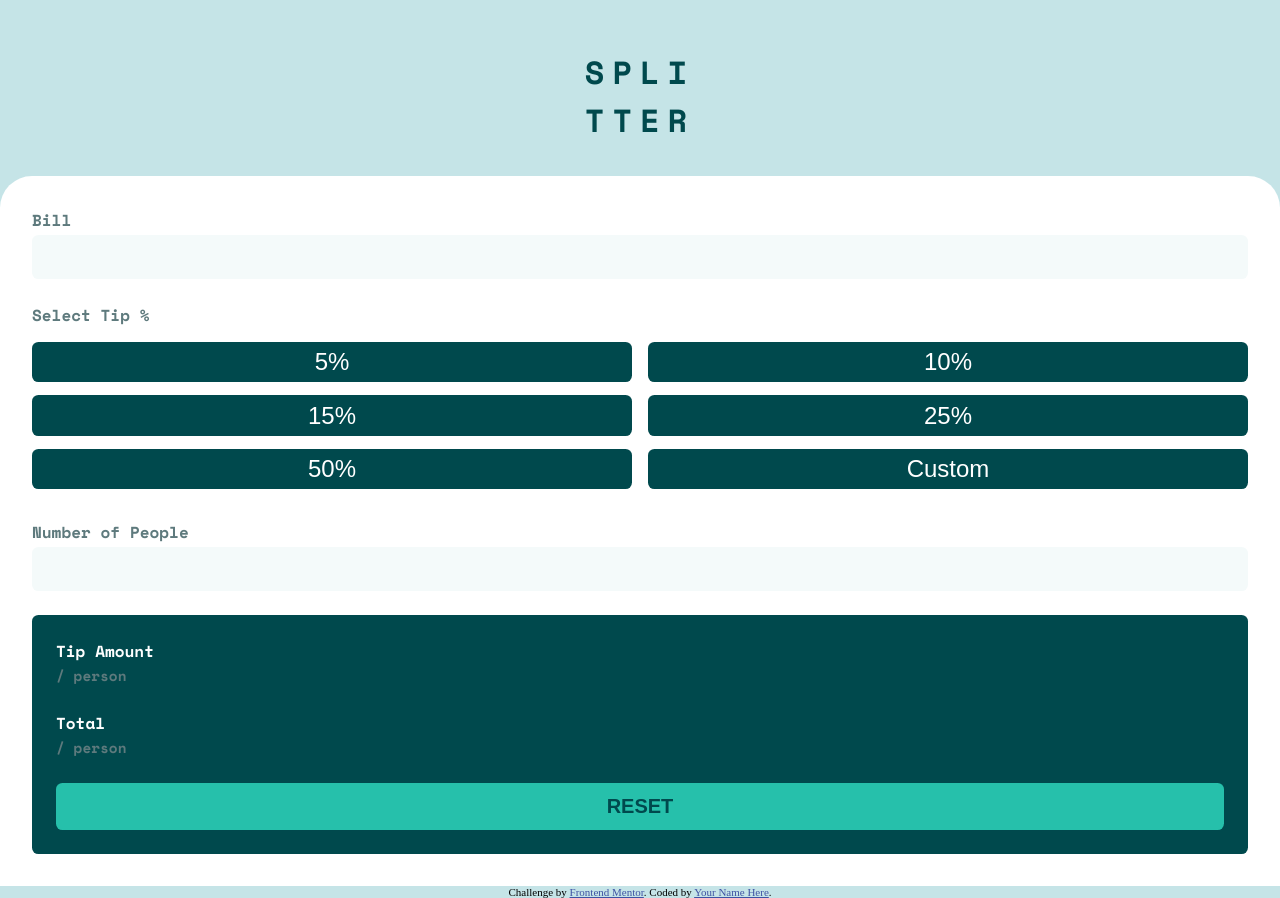
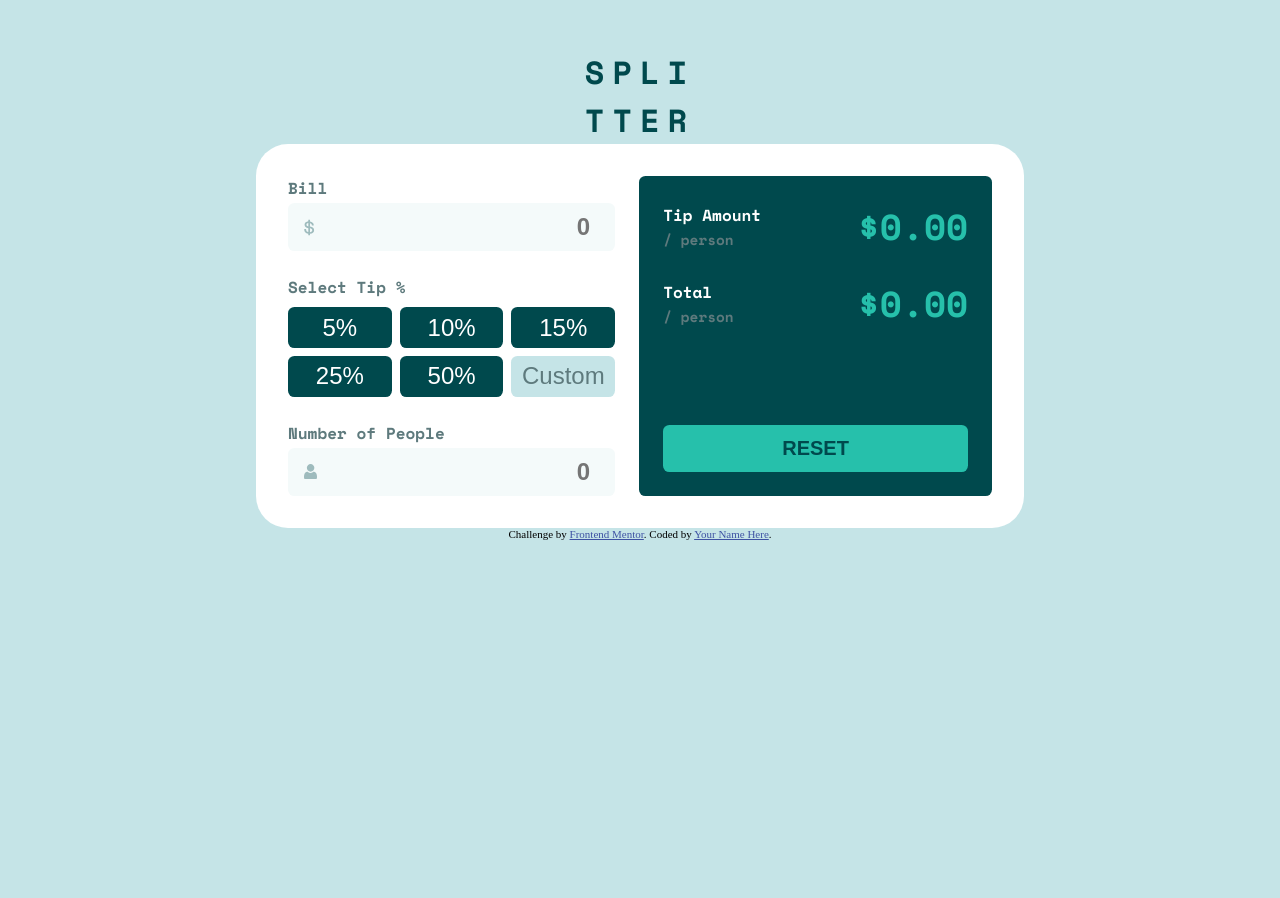
Before and after one commit to ProgramistaJarek/tip-calculator-app-main, a plain HTML site: page index.html in a window 1280 px wide. After the commit the page ends 800 px from the top, so only its background shows below. Drawn offline with nearby package versions, Linux system fonts and the light colour scheme.

Commit message:
adding script

```diff
--- a/index.html
+++ b/index.html
@@ -22,36 +22,36 @@
     </style>
   </head>
   <body>
-    <h1>Spli<br>tter</h1>
+    <h1>Spli<br />tter</h1>
     <form>
       <div class="left">
         <div class="bill grid-1">
           <p>Bill</p>
-          <input type="text" name="bill" id="bill" />
+          <input type="number" name="bill" id="bill" placeholder="0" />
         </div>
 
         <div class="tips grid-2">
           <p>Select Tip %</p>
           <div class="tip-btn">
-            <button>5%</button>
-            <button>10%</button>
-            <button>15%</button>
-            <button>25%</button>
-            <button>50%</button>
-            <button>Custom</button>
+            <button class="tips-btn" type="button" value="5" onclick="ShowValue(this)">5%</button>
+            <button class="tips-btn" type="button" value="10" onclick="ShowValue(this)">10%</button>
+            <button class="tips-btn" type="button" value="15" onclick="ShowValue(this)">15%</button>
+            <button class="tips-btn" type="button" value="25" onclick="ShowValue(this)">25%</button>
+            <button class="tips-btn" type="button" value="50" onclick="ShowValue(this)">50%</button>
+            <button class="custom tips-btn" type="button">Custom</button>
           </div>
         </div>
 
         <div class="no-people grid-3">
           <p>Number of People</p>
-          <input type="text" name="no-people" id="no-people" />
+          <input type="number" name="no-people" id="no-people" placeholder="0" />
         </div>
       </div>
       <div class="right">
         <div class="costs grid-4">
-          <p>Tip Amount <br><span>/ person</span></p>
+          <div class="costs-info"><p>Tip Amount <br /><span>/ person</span></p> <p class="cost-look" id="cost-amount">$0.00</p></div>
 
-          <p>Total <br><span>/ person</span></p>
+          <div class="costs-info"><p>Total <br /><span>/ person</span></p> <p class="cost-look" id="cost-total">$0.00</p></div>
         </div>
         <button class="btn">Reset</button>
       </div>
@@ -60,5 +60,6 @@
       Challenge by <a href="https://www.frontendmentor.io?ref=challenge" target="_blank">Frontend Mentor</a>. Coded by
       <a href="#">Your Name Here</a>.
     </div>
+    <script src="script/script.js"></script>
   </body>
 </html>
--- /dev/null
+++ b/script/script.js
@@ -0,0 +1,22 @@
+console.log("hello world!");
+
+
+let tips = 0;
+function ShowValue(btn) {
+  tips = btn.value;
+  let number = document.querySelector("#bill").value;
+  let numberOfPeople = document.querySelector("#no-people").value;
+  let test = document.querySelector("#cost-amount");
+let test2 = document.querySelector("#cost-total");
+  //console.log(number);
+  //console.log(tips);
+  //console.log(numberOfPeople);
+  let person = number / numberOfPeople;
+  //console.log(person);
+  let tipAmount = person * (tips / 100);
+  //console.log(parseFloat(tipAmount).toFixed(2));
+  let total = person + tipAmount;
+  //console.log(parseFloat(total).toFixed(2));
+  test.innerHTML = "$" + parseFloat(tipAmount).toFixed(2);
+  test2.innerHTML = "$" + parseFloat(total).toFixed(2);
+}
--- a/style/base/_reset.scss
+++ b/style/base/_reset.scss
@@ -1,8 +1,8 @@
 * {
   margin: 0;
   padding: 0;
+  box-sizing: border-box;
 }
-
 
 *,
 *:before,
--- a/style/layout/_form.scss
+++ b/style/layout/_form.scss
@@ -6,3 +6,13 @@ form {
   border-top-right-radius: 2rem;
   font-family: $font-Space-Mono;
 }
+
+@media (min-width: 768px) {
+  form {
+    display: flex;
+    justify-content: space-between;
+    max-width: 768px;
+    margin: 0 auto;
+    border-radius: 2rem;
+  }
+}
--- a/style/layout/_left.scss
+++ b/style/layout/_left.scss
@@ -2,20 +2,37 @@
   p {
     color: $dark-grayish-cyan;
     font-weight: $font-700;
+    position: relative;
+    &::after {
+      content: "";
+      position: absolute;
+      width: 11px;
+      height: 17px;
+      background-image: url("/images/icon-dollar.svg");
+      top: 2.7rem;
+      left: 1rem;
+      z-index: 1;
+    }
   }
 }
 
-input {
+input[type="number"] {
   font-weight: $font-700;
   width: 100%;
   padding: 0.5rem;
   background-color: $light-grayish-cyan-2;
-  border: none;
+  border: 2px solid transparent;
   color: $dark-grayish-cyan;
   font-size: $font-size;
   text-align: right;
   border-radius: 0.4rem;
   margin-top: 0.2rem;
+  position: relative;
+  &:hover {
+    border: 2px solid $strong-cyan;
+    cursor: pointer;
+    height: calc(100% - 4px);
+  }
 }
 
 .tips {
@@ -30,15 +47,26 @@ input {
     flex-wrap: wrap;
     justify-content: space-between;
     margin-top: 0.5rem;
-    button {
+    button,
+    input[type="button"] {
       background-color: $very-dark-cyan;
       color: $white;
       font-size: $font-size;
+      font-weight: $font-500;
       margin: 0.4rem 0;
       width: calc(50% - 0.5rem);
       border: none;
       border-radius: 0.4rem;
       padding: 0.4rem 0;
+      &:hover {
+        background-color: $strong-cyan;
+        color: $very-dark-cyan;
+        cursor: pointer;
+      }
+    }
+    .custom {
+      background-color: $light-grayish-cyan;
+      color: $dark-grayish-cyan;
     }
   }
 }
@@ -48,5 +76,54 @@ input {
   P {
     color: $dark-grayish-cyan;
     font-weight: $font-700;
+    position: relative;
+    &::after {
+      content: "";
+      position: absolute;
+      width: 13px;
+      height: 15px;
+      background-image: url("/images/icon-person.svg");
+      top: 2.7rem;
+      left: 1rem;
+      z-index: 1;
+    }
   }
 }
+
+@media (min-width: 768px) {
+  .left {
+    width: 100%;
+    margin-right: 0.75rem;
+  }
+  .tips {
+    margin-top: 1.5rem;
+    P {
+      color: $dark-grayish-cyan;
+      font-weight: $font-700;
+    }
+    .tip-btn {
+      button {
+        flex-grow: 1;
+        width: 25%;
+        &:nth-child(1) {
+          margin: 0 $tip-btn-margin $tip-btn-margin 0;
+        }
+        &:nth-child(2) {
+          margin: 0 0 $tip-btn-margin 0;
+        }
+        &:nth-child(3) {
+          margin: 0 0 $tip-btn-margin $tip-btn-margin;
+        }
+        &:nth-child(4) {
+          margin: 0 $tip-btn-margin 0 0;
+        }
+        &:nth-child(5) {
+          margin: 0 0 0 0;
+        }
+        &:nth-child(6) {
+          margin: 0 0 0 $tip-btn-margin;
+        }
+      }
+    }
+  }
+}
--- a/style/layout/_right.scss
+++ b/style/layout/_right.scss
@@ -4,18 +4,31 @@
   padding: 1.5rem;
   border-radius: 0.4rem;
   margin-top: 1.5rem;
-  P {
+  .costs-info {
+    display: flex;
+    flex-direction: row;
+    justify-content: space-between;
+    align-items: center;
+    width: 100%;
+    p {
       color: $white;
       font-weight: $font-700;
       span {
         color: $dark-grayish-cyan;
         font-size: 0.9rem;
       }
-    &:last-child{
+    }
+    .cost-look {
+      color: $strong-cyan;
+      font-size: $font-size*1.5;
+    }
+    &:last-child {
+      p {
         margin-top: 1.5rem;
       }
     }
-  .btn{
+  }
+  .btn {
     width: 100%;
     border-radius: 0.4rem;
     border: none;
@@ -29,3 +42,14 @@
     margin-top: 1.5rem;
   }
 }
+
+@media (min-width: 768px) {
+  .right {
+    width: 100%;
+    margin-left: 0.75rem;
+    margin-top: 0;
+    display: flex;
+    flex-direction: column;
+    justify-content: space-between;
+  }
+}
--- a/style/utilities/_variabless.scss
+++ b/style/utilities/_variabless.scss
@@ -13,3 +13,5 @@ $font-Space-Mono: "Space Mono", monospace;
 $font-400: 400;
 $font-500: 500;
 $font-700: 700;
+
+$tip-btn-margin: 0.5rem;
```
Also changed, not shown: style/style.css, 1 other file. Lines whose indentation alone changed are shown as unchanged.
